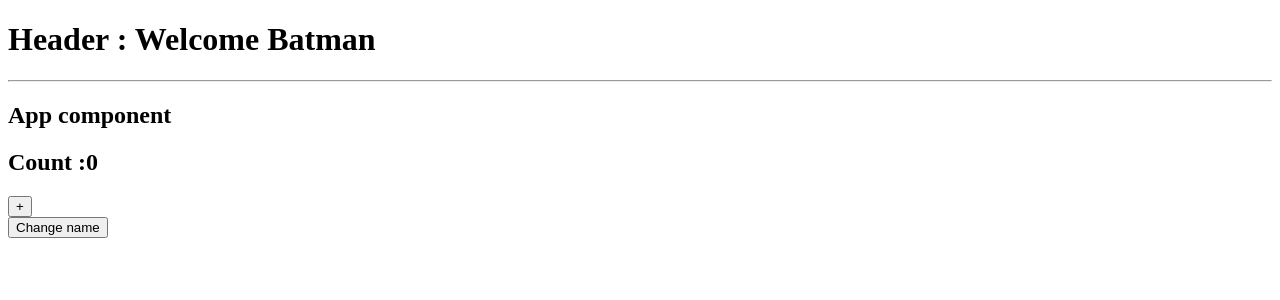
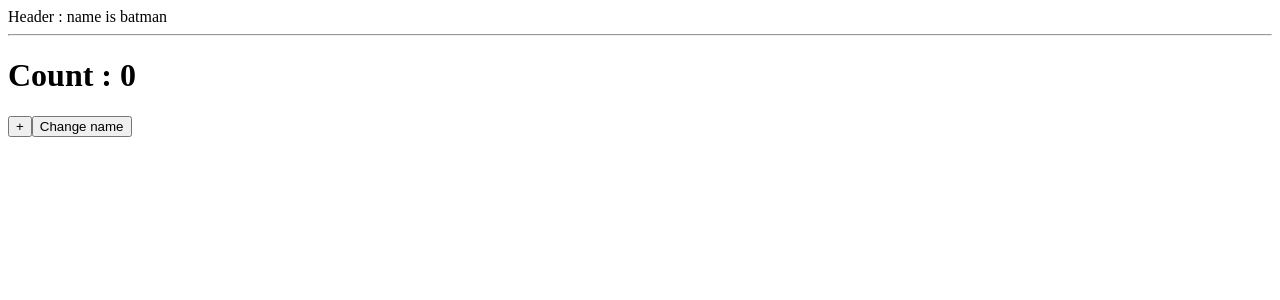
Before and after one commit to yogeshOzaDeanInfotech/amazonclone, a React (Vite) app: page / in a window 1280 px wide. Shown: the top 300 px of the page. Built offline with nearby package versions, Linux system fonts and the light colour scheme.

Commit message:
pure component  in functional component

```diff
--- a/src/App.jsx
+++ b/src/App.jsx
@@ -1,28 +1,20 @@
-import React from "react";
 import Header from "./Header";
 
-// class component is a statefull component
-class App extends React.Component{
-  constructor(){
-    super();
-    this.state ={
-      count : 0,
-      name : "Batman"
-    }
-  }
+import { useState } from "react";
 
-  render(){
-    return(
-      <div>
-        <Header  name = {this.state.name} />
-        <h2>App component</h2>
-        <h2>Count :{this.state.count} </h2>
-        <button onClick={()=> this.setState({count : this.state.count + 1})}>+</button>
-        <br />
-        <button onClick={()=> this.setState({name : "superman"})}>Change name</button>
-      </div>
-    )
-  }
+const App = () =>{
+
+  const [count, setCount]= useState(0);
+  const [name, setName]= useState("batman");
+  return(
+    <div>
+      <Header name = {name}/>
+      <hr />
+      <h1>Count : {count}</h1>
+      <button onClick={()=> setCount(count + 1)}>+</button>
+      <button onClick={()=> setName("superman")}>Change name</button>
+    </div>
+  )
 }
 
 export default App;
--- a/src/Header.jsx
+++ b/src/Header.jsx
@@ -1,19 +1,10 @@
-import React from "react";
+import React from 'react'
 
-class Header extends React.PureComponent {
-
-    constructor(props){
-        super(props);
-    }
-    render() {
-        console.log("header re-rendered")
-        return (
-            <div>
-                <h1>Header : Welcome {this.props.name}</h1>
-                <hr />
-            </div>
-        );
-    }
+const Header = (props) => {
+    console.log("Header component  is re-rendered")
+  return (
+    <div>Header : name is {props.name}</div>
+  )
 }
 
-export default Header;
+export default React.memo(Header);
```
